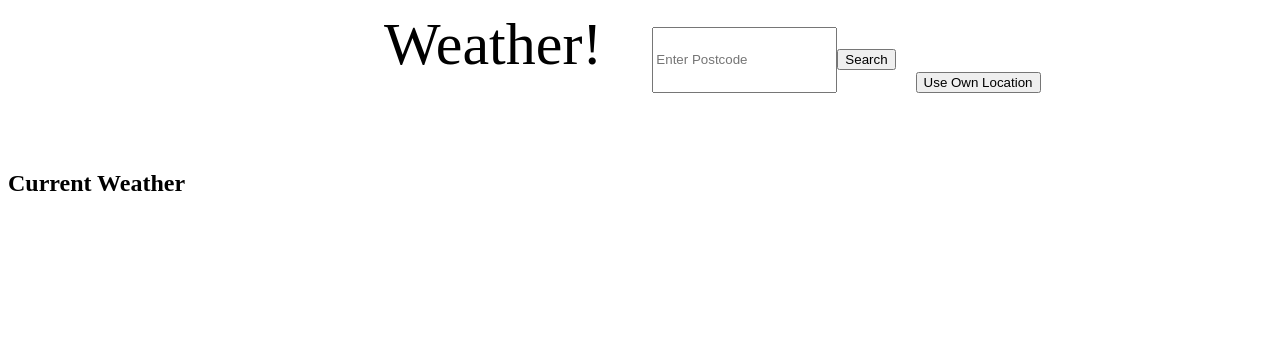
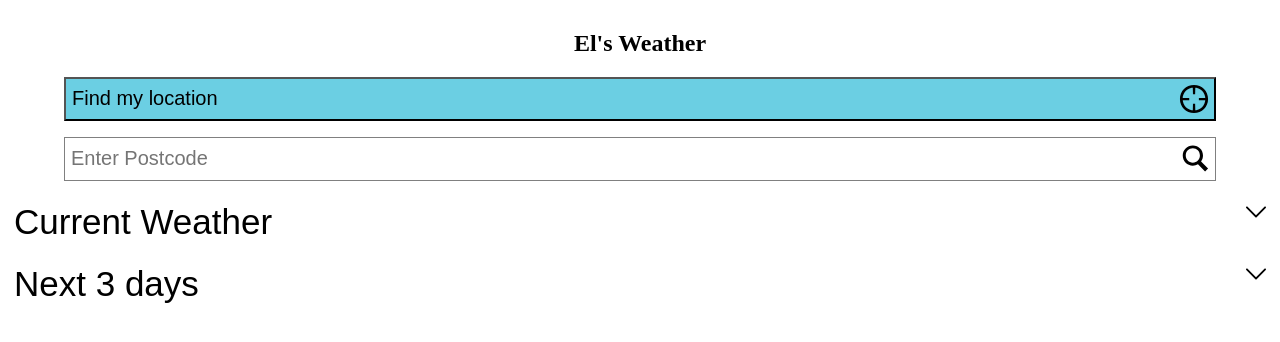
Before and after one commit to EloiseCresswell/WeatherAPI, a React (Vite) app in the folder weather/: page / in a window 1280 px wide. Shown: the top 342 px of the page. Built offline with nearby package versions, Linux system fonts and the light colour scheme.

Commit message:
addition of styling and basic state - aim to useReducer to improve this

```diff
--- a/weather/src/App.css
+++ b/weather/src/App.css
@@ -1,23 +1,42 @@
 .weather__header {
+  width: 90vw;
   display: flex;
-  justify-content: center;
-  align-items: flex-end;
-  gap: 20px;
-  position: absolute;
-  top: 10px;
-  left: 30%;
+  flex-direction: column;
+  align-items: center;
+  margin: 10px auto;
 }
 
 .weather__form {
   font-size: 60px;
+  display: flex;
+  align-items: flex-end;
+  margin-top: 16px;
+  width: 100%;
 }
 
 .weather__form label {
-  margin-right: 50px;
+  font-size: 20px;
 }
 
 .weather__form input {
-  height: 60px;
+  height: 40px;
+  width: 80vw;
+  border: 1px solid gray;
+  border-right: none;
+  font-size: 20px;
+  padding-left: 6px;
+}
+
+.weather__form button {
+  background-color: white;
+  height: 44px;
+  width: 10vw;
+  border: 1px solid gray;
+  border-left: none;
+  display: flex;
+  justify-content: flex-end;
+  align-items: center;
+  padding-left: 0px;
 }
 
 .weather__currentResults {
@@ -37,7 +56,35 @@
   max-height: 200px;
 }
 
-.weather__results {
-  position: relative;
-  bottom: -150px;
+.ownLocation {
+  width: 90vw;
+  height: 44px;
+  margin: auto 10px;
+  font-size: 20px;
+  display: flex;
+  justify-content: space-between;
+  align-items: center;
+  padding-right: 0px;
+  background-color: #6bcfe3;
 }
+
+.ownLocation svg {
+  height: 30px;
+}
+
+.weather__results__button {
+  border: none;
+  background-color: white;
+  font-size: 35px;
+  width: 100%;
+  display: flex;
+  justify-content: space-between;
+}
+
+.weather__futureResults {
+  margin-top: 20px;
+}
+
+.weather__currentlyResults {
+  margin-top: 20px;
+}
--- a/weather/src/App.tsx
+++ b/weather/src/App.tsx
@@ -4,7 +4,11 @@ import React, { useState } from "react";
 function App() {
   const [postcode, setPostcode] = useState("");
   const [currentWeather, setCurrentWeather] = useState(null);
-
+  const [currentWeatherShown, setCurrentWeatherShown] = useState(false);
+  const [futureWeatherShown, setFutureWeatherShown] = useState(false);
+  const [shownToday, setTodayShown] = useState(false);
+  const [shownTomorrow, setShownTomorrow] = useState(false);
+  const [shownNextDay, setShownNextDay] = useState(false);
   //function to store the input when user types to the postcode
   const handleChange = (event: any) => {
     // console.log(event.target.value);
@@ -18,39 +22,34 @@ function App() {
   let userLongitude: number = 0;
 
   let weatherCodes: { [key: string]: string } = {
-    NA: "Not available",
-    "-1": "Trace rain",
-    "0": "Clear night",
-    "1": "Sunny day",
-    "2": "Partly cloudy (night)",
-    "3": "Partly cloudy (day)",
-    "4": "Not used",
-    "5": "Mist",
-    "6": "Fog",
-    "7": "Cloudy",
-    "8": "Overcast",
-    "9": "Light rain shower (night)",
-    "10": "Light rain shower (day)",
-    "11": "Drizzle",
-    "12": "Light rain",
-    "13": "Heavy rain shower (night)",
-    "14": "Heavy rain shower (day)",
-    "15": "Heavy rain",
-    "16": "Sleet shower (night)",
-    "17": "Sleet shower (day)",
-    "18": "Sleet",
-    "19": "Hail shower (night)",
-    "20": "Hail shower (day)",
-    "21": "Hail",
-    "22": "Light snow shower (night)",
-    "23": "Light snow shower (day)",
-    "24": "Light snow",
-    "25": "Heavy snow shower (night)",
-    "26": "Heavy snow shower (day)",
-    "27": "Heavy snow",
-    "28": "Thunder shower (night)",
-    "29": "Thunder shower (day)",
-    "30": "Thunder",
+    "0": "Clear sky",
+    "1": "Mainly clear",
+    "2": "Partly cloudy",
+    "3": "Overcast",
+    "45": "Fog",
+    "48": "Depositing rime fog",
+    "51": "Drizzle: Light intensity",
+    "53": "Drizzle: Moderate intensity",
+    "55": "Drizzle: Dense intensity",
+    "56": "Freezing Drizzle: Light intensity",
+    "57": "Freezing Drizzle: Dense intensity",
+    "61": "Rain: Slight intensity",
+    "63": "Rain: Moderate intensity",
+    "65": "Rain: Heavy intensity",
+    "66": "Freezing Rain: Light intensity",
+    "67": "Freezing Rain: Heavy intensity",
+    "71": "Snow fall: Slight intensity",
+    "73": "Snow fall: Moderate intensity",
+    "75": "Snow fall: Heavy intensity",
+    "77": "Snow grains",
+    "80": "Rain showers: Slight intensity",
+    "81": "Rain showers: Moderate intensity",
+    "82": "Rain showers: Violent",
+    "85": "Snow showers: Slight",
+    "86": "Snow showers: Heavy",
+    "95": "Thunderstorm: Slight or moderate",
+    "96": "Thunderstorm with slight hail",
+    "99": "Thunderstorm with heavy hail",
   };
 
   //function to turn postcode into latitude and longitude
@@ -103,60 +102,131 @@ function App() {
     return resultWeatherCurrent;
   }
 
+  //function to show the current weather when button clicked
+  const currentWeatherShow = () => {
+    setCurrentWeatherShown(!currentWeatherShown);
+  };
+
+  const futureWeatherShow = () => {
+    setFutureWeatherShown(!futureWeatherShown);
+  };
+
+  const showToday = () => {
+    setTodayShown(!shownToday);
+    setShownTomorrow(false);
+    setShownNextDay(false);
+  };
+  const showTomorrow = () => {
+    setShownTomorrow(!shownTomorrow);
+    setTodayShown(false);
+    setShownNextDay(false);
+  };
+
+  const showNextDay = () => {
+    setShownTomorrow(false);
+    setTodayShown(false);
+    setShownNextDay(!shownNextDay);
+  };
+
   return (
     <>
       <section className="weather__header">
+        <h1>El's Weather</h1>
+        <button className="ownLocation" onClick={getCurrentLocation}>
+          Find my location
+          <svg
+            fill="currentColor"
+            width="2em"
+            height="2em"
+            focusable="false"
+            aria-hidden="true"
+            viewBox="0 0 32 32"
+          >
+            <path d="M16 31c8.5 0 15-6.5 15-15S24.5 1 16 1 1 7.5 1 16s6.5 15 15 15zm0-2.8C9.1 28.2 3.9 22.9 3.9 16S9.1 3.8 16 3.8c6.9 0 12.1 5.3 12.1 12.2S22.9 28.2 16 28.2zm-1.3.3h2.7l-.2-7.4h-2.3l-.2 7.4zM3.5 17.4l7.4-.2v-2.3l-7.4-.2v2.7zm11.4-6.6h2.3l.2-7.4h-2.7l.2 7.4zm13.7 6.6v-2.7l-7.4.2v2.3l7.4.2z"></path>
+          </svg>
+        </button>
         <form className="weather__form" onSubmit={handleSubmit}>
-          <label>Weather!</label>
           <input
             type="text"
             value={postcode}
             onChange={handleChange}
             placeholder="Enter Postcode"
           />
-          <button type="submit">Search</button>
+          <button type="submit">
+            <svg
+              fill="currentColor"
+              width="2em"
+              height="2em"
+              focusable="false"
+              aria-hidden="true"
+              viewBox="0 0 32 32"
+            >
+              <path d="M19.2 23.2c-1.9 1.1-4 1.6-6.2 1.6C6.2 24.8.9 19.5.9 12.7.9 5.7 6.1.5 13 .5c7 0 12.2 5.2 12.2 12.1 0 2.6-.8 5.1-2.3 7.1l8.4 8.4-3.6 3.6-8.5-8.5zM13 4c-4.8 0-8.5 3.7-8.5 8.6s3.7 8.6 8.5 8.6 8.5-3.7 8.5-8.6S17.8 4 13 4z"></path>
+            </svg>
+          </button>
         </form>
-        <button className="ownLocation" onClick={getCurrentLocation}>
-          Use Own Location
+      </section>
+      <section className="weather__currentlyResults">
+        <button
+          className="weather__results__button"
+          onClick={currentWeatherShow}
+        >
+          Current Weather{" "}
+          <svg
+            xmlns="http://www.w3.org/2000/svg"
+            fill="#000000"
+            height="20px"
+            width="20px"
+            version="1.1"
+            id="Layer_1"
+            viewBox="0 0 330 330"
+          >
+            <path
+              id="XMLID_225_"
+              d="M325.607,79.393c-5.857-5.857-15.355-5.858-21.213,0.001l-139.39,139.393L25.607,79.393  c-5.857-5.857-15.355-5.858-21.213,0.001c-5.858,5.858-5.858,15.355,0,21.213l150.004,150c2.813,2.813,6.628,4.393,10.606,4.393  s7.794-1.581,10.606-4.394l149.996-150C331.465,94.749,331.465,85.251,325.607,79.393z"
+            />
+          </svg>
         </button>
-      </section>
-      <section className="weather__results">
-        <h1>Current Weather</h1>
-        {currentWeather && (
+        {currentWeather && currentWeatherShown && (
           <>
             <div className="weather__currentResults">
               {/* have something conditionally render based on weather result */}
-              {currentWeather.weather_code === "1" ? (
+              {currentWeather.weather_code === "0" ||
+              currentWeather.weather_code === "1" ? (
                 <img
                   className="weather_icon_current"
                   src="/weather_icons/sun.png"
                 />
               ) : Number(currentWeather.weather_code) >= 2 &&
-                Number(currentWeather.weather_code <= 8) ? (
+                Number(currentWeather.weather_code <= 45) ? (
                 <img
                   className="weather_icon_current"
                   src="/weather_icons/cloud_sun.png"
                 />
-              ) : Number(currentWeather.weather_code) >= 9 &&
-                Number(currentWeather.weather_code <= 12) ? (
+              ) : Number(currentWeather.weather_code) >= 48 &&
+                Number(currentWeather.weather_code <= 57) ? (
                 <img
                   className="weather_icon_current"
-                  src="/weather_icons/light.png"
+                  src="/weather_icons/light_rain.png"
                 />
-              ) : Number(currentWeather.weather_code) >= 13 &&
-                Number(currentWeather.weather_code <= 18) ? (
+              ) : (Number(currentWeather.weather_code) >= 61 &&
+                  Number(currentWeather.weather_code <= 67)) ||
+                (Number(currentWeather.weather_code) >= 80 &&
+                  Number(currentWeather.weather_code <= 82)) ? (
                 <img
                   className="weather_icon_current"
                   src="/weather_icons/heavy_rain.png"
                 />
-              ) : Number(currentWeather.weather_code) >= 19 &&
-                Number(currentWeather.weather_code <= 27) ? (
+              ) : (Number(currentWeather.weather_code) >= 71 &&
+                  Number(currentWeather.weather_code <= 77)) ||
+                (Number(currentWeather.weather_code) >= 85 &&
+                  Number(currentWeather.weather_code <= 86)) ? (
                 <img
                   className="weather__icon_current"
                   src="/weather_icons/snow.png"
                 />
-              ) : Number(currentWeather.weather_code) >= 28 &&
-                Number(currentWeather.weather_code <= 30) ? (
+              ) : Number(currentWeather.weather_code) >= 95 &&
+                Number(currentWeather.weather_code <= 99) ? (
                 <img
                   className="weather__icon_current"
                   src="/weather_icons/storm.png"
@@ -169,6 +239,56 @@ function App() {
             </div>
           </>
         )}
+        {!currentWeather && currentWeatherShown && (
+          <h1>Choose a location to start</h1>
+        )}
+      </section>
+      <section className="weather__futureResults">
+        <button
+          className="weather__results__button"
+          onClick={futureWeatherShow}
+        >
+          Next 3 days{" "}
+          <svg
+            xmlns="http://www.w3.org/2000/svg"
+            fill="#000000"
+            height="20px"
+            width="20px"
+            version="1.1"
+            id="Layer_1"
+            viewBox="0 0 330 330"
+          >
+            <path
+              id="XMLID_225_"
+              d="M325.607,79.393c-5.857-5.857-15.355-5.858-21.213,0.001l-139.39,139.393L25.607,79.393  c-5.857-5.857-15.355-5.858-21.213,0.001c-5.858,5.858-5.858,15.355,0,21.213l150.004,150c2.813,2.813,6.628,4.393,10.606,4.393  s7.794-1.581,10.606-4.394l149.996-150C331.465,94.749,331.465,85.251,325.607,79.393z"
+            />
+          </svg>
+        </button>
+        {futureWeatherShown && (
+          <>
+            <button onClick={showToday}>Today</button>
+            <button onClick={showTomorrow}>Tomorrow</button>
+            <button onClick={showNextDay}>Next day</button>
+            {shownToday && (
+              <>
+                <h1>Today's weather</h1>
+                <h2>Let's see!</h2>
+              </>
+            )}
+            {shownTomorrow && (
+              <>
+                <h1>Tomorrow's weather</h1>
+                <h2>Let's see!</h2>
+              </>
+            )}
+            {shownNextDay && (
+              <>
+                <h1>Next Day's weather</h1>
+                <h2>exciting</h2>
+              </>
+            )}
+          </>
+        )}
       </section>
     </>
   );
```
